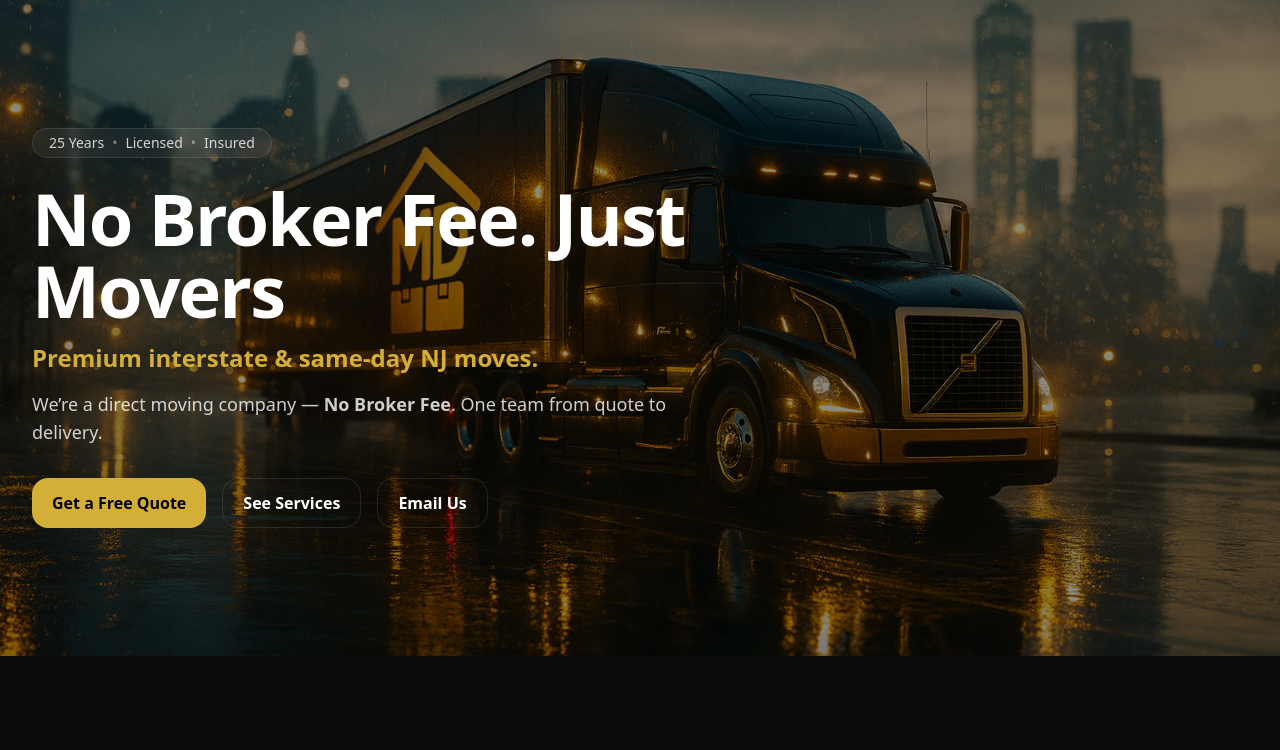
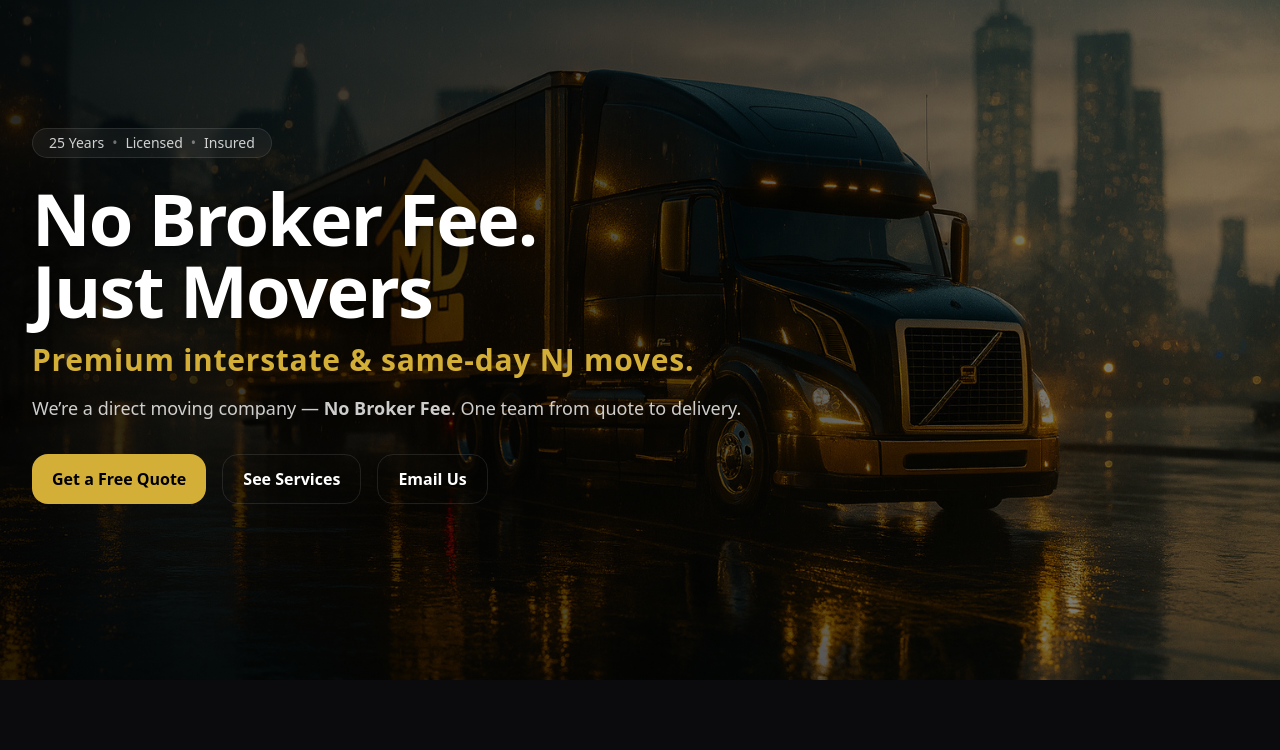
Before and after one commit to davimarti90/md-website, a Next.js app: page / in a window 1280 px wide. Shown: the top 750 px of the page. Built offline with nearby package versions, Linux system fonts and the light colour scheme.

Commit message:
Hero polish: left gradient, tighter leading, subtle title shadow, stronger gold subtitle

```diff
--- a/components/Hero.tsx
+++ b/components/Hero.tsx
@@ -3,7 +3,7 @@ export default function Hero() {
   return (
     <section
       className="relative isolate"
-      style={{ minHeight: "80vh" }}
+      style={{ minHeight: "85vh" }}
     >
       {/* Fondo */}
       <div className="absolute inset-0 -z-10 overflow-hidden pointer-events-none">
@@ -14,10 +14,14 @@ export default function Hero() {
           className="h-full w-full object-cover object-center block"
           fetchPriority="high"
         />
+        {/* Overlay base */}
         <div className="absolute inset-0" style={{ background: "rgba(0,0,0,.45)" }} />
+        {/* Gradiente desde la izquierda para mejor contraste del texto */}
+        <div className="absolute inset-0 bg-gradient-to-r from-black/70 via-black/40 to-transparent" />
       </div>
 
       <div className="container-md py-24 lg:py-32">
+        {/* Badge superior (igual) */}
         <p
           className="mb-6 inline-flex items-center gap-2 rounded-full px-4 py-1 text-sm font-medium text-white/80"
           style={{ background: "rgba(255,255,255,.05)", border: "1px solid rgba(255,255,255,.1)", backdropFilter: "blur(6px)" }}
@@ -26,21 +30,29 @@ export default function Hero() {
           <span className="opacity-50">•</span><span>Insured</span>
         </p>
 
-        {/* Título como lo tenías: grande, ancho, left */}
-        <h1 className="max-w-3xl text-5xl sm:text-6xl lg:text-7xl font-extrabold tracking-tight">
-          No Broker Fee. Just Movers
+        {/* Título principal: más compacto + sombra sutil */}
+        <h1
+          className="max-w-4xl text-5xl sm:text-6xl lg:text-7xl font-extrabold tracking-tight leading-[0.98]"
+          style={{ textShadow: "0 2px 14px rgba(0,0,0,.45)" }}
+        >
+          <span className="block">No Broker Fee.</span>
+          <span className="block">Just Movers</span>
         </h1>
 
-        {/* Subtítulo dorado (igual que antes) */}
-        <p className="mt-4 max-w-2xl text-xl md:text-2xl font-semibold" style={{ color: "#D4AF37" }}>
+        {/* Subtítulo dorado con más presencia */}
+        <p
+          className="mt-4 max-w-3xl text-2xl md:text-3xl font-semibold tracking-wide"
+          style={{ color: "#D4AF37" }}
+        >
           Premium interstate & same-day NJ moves.
         </p>
 
-        {/* Soporte con el énfasis en No Broker Fee */}
-        <p className="mt-4 max-w-2xl text-white/80 text-base md:text-lg">
+        {/* Soporte (igual) */}
+        <p className="mt-4 max-w-3xl text-white/80 text-base md:text-lg">
           We’re a direct moving company — <strong>No Broker Fee</strong>. One team from quote to delivery.
         </p>
 
+        {/* CTA */}
         <div className="mt-8 flex flex-wrap gap-4">
           <a href="#contact" className="btn-primary">Get a Free Quote</a>
           <a href="#services" className="btn-ghost">See Services</a>
```
